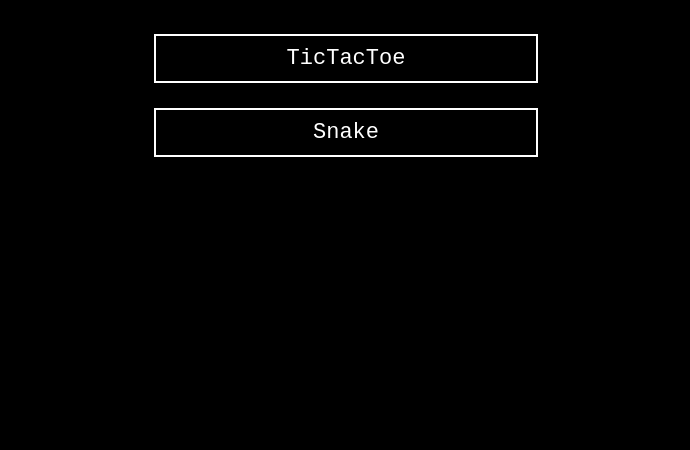
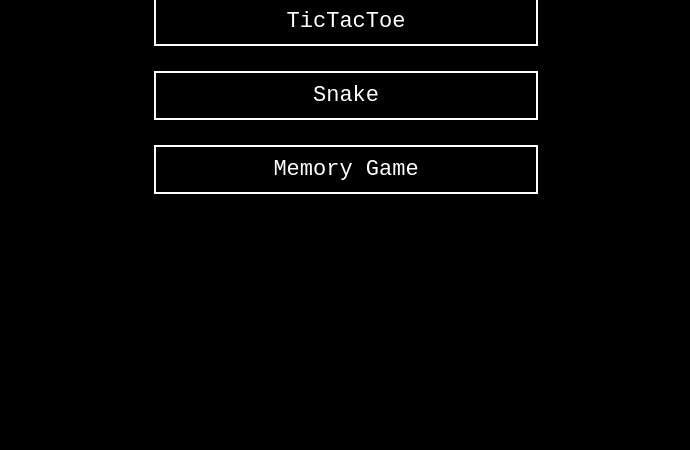
Before and after one commit to astroxii/astroxii.github.io, a plain HTML site: page project/classicscollection/index.html in a window 1280 px wide. Shown: the part 350-800 px from the top of the page, without its empty margins (294-984 px from the left). Drawn offline with Linux system fonts and the light colour scheme.

Commit message:
Prepare project

```diff
--- a/project/classicscollection/index.html
+++ b/project/classicscollection/index.html
@@ -3,6 +3,9 @@
 <head>
     <meta charset="UTF-8">
     <meta name="viewport" content="width=device-width, initial-scale=1.0">
+    <meta name="description" content="Entry point for astroxii's classics collection games.">
+    <link rel="shortcut icon" href="favicon.ico" type="image/x-icon">
+
     <title>astroxii's classics collection</title>
 </head>
 <body>
@@ -47,7 +50,19 @@
     </style>
 
     <h1 class="mt">astroxii's classics collection</h1>
-    <a class="lk" rel="next" href="./tictactoe">TicTacToe</a>
+    <a class="lk" rel="next" href="./tictactoe" translate-id="0">TicTacToe</a>
     <a class="lk" rel="next" href="./snake">Snake</a>
+    <a class="lk" rel="next" href="./memorygame" translate-id="1">Snake</a>
+
+    <script defer>
+        document.querySelector("html").lang = localStorage.getItem("Language") ? localStorage.getItem("Language").toLowerCase() : "en";
+
+        const dict = {"pt-br": {"0": "Jogo da Velha", "1": "Jogo da Memória"}, "en": {"0": "TicTacToe", "1": "Memory Game"}};
+
+        document.querySelectorAll("[translate-id]").forEach((t) =>
+        {
+            t.innerHTML = dict[localStorage.getItem("Language") ? localStorage.getItem("Language") : "en"][t.getAttribute("translate-id")];
+        });
+    </script>
 </body>
 </html>
```
Also changed, not shown: project/classicscollection/favicon.ico (added).
